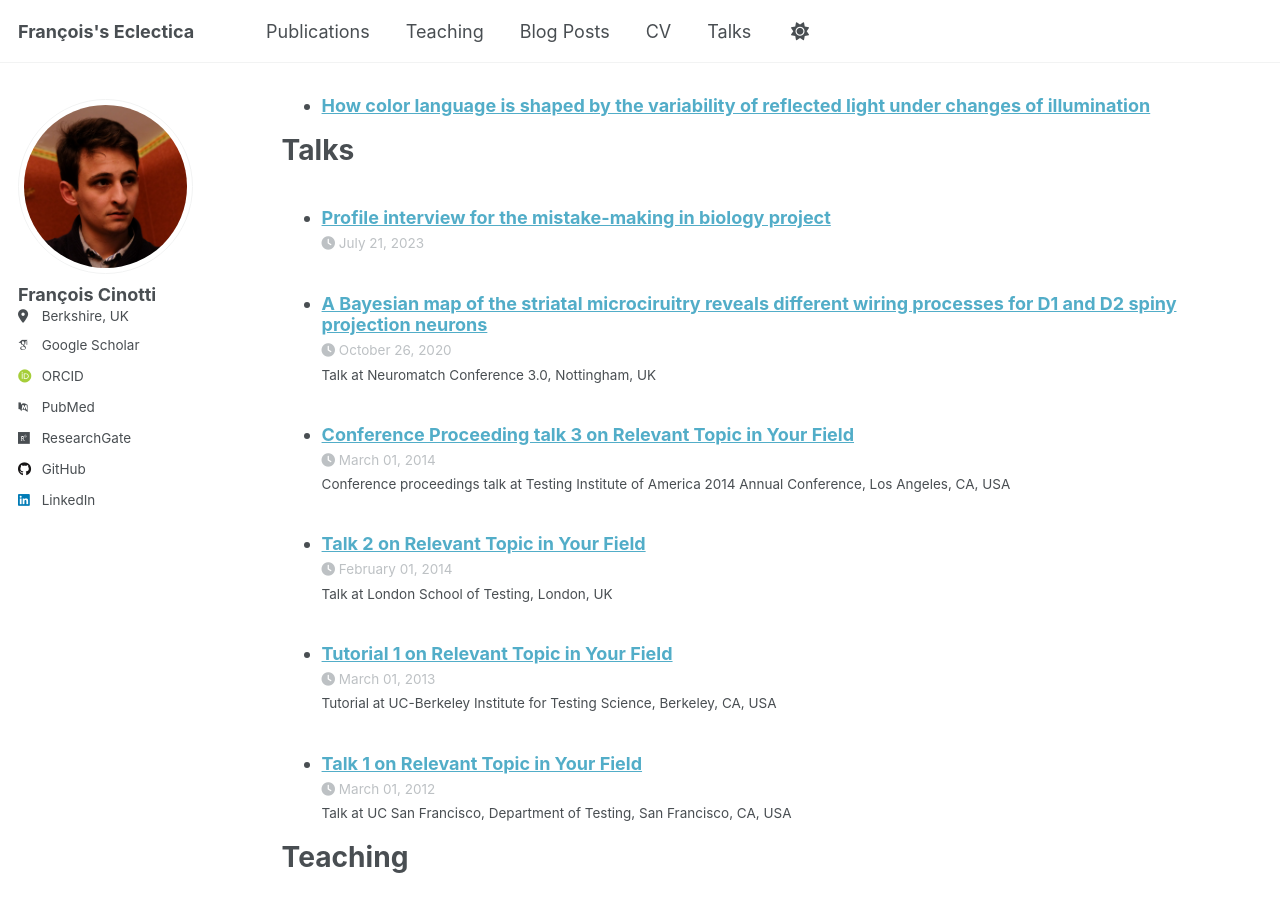
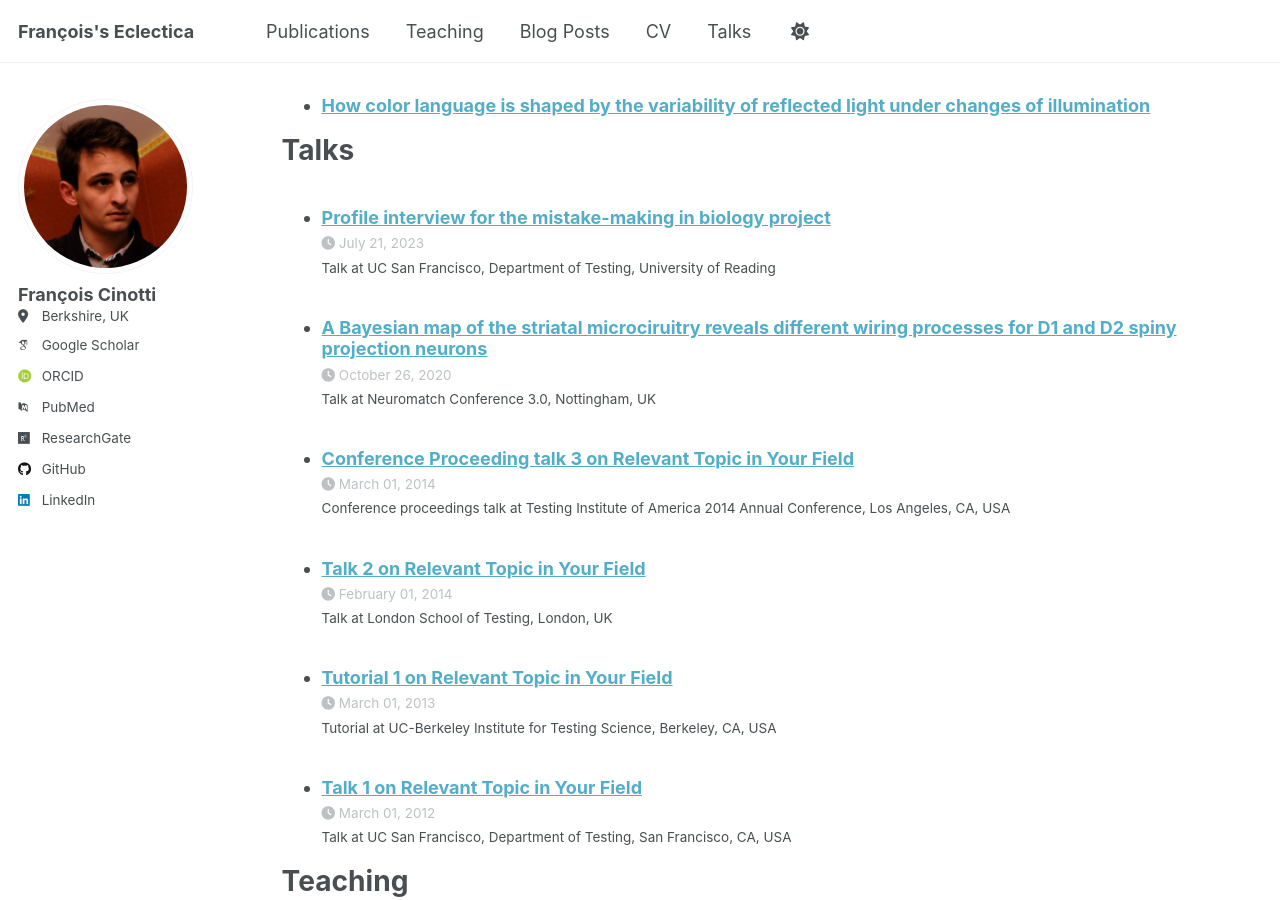
Before and after one commit to frct/frct.github.io, a Jekyll site: the page built from _pages/cv.md, in a window 1280 px wide and 900 px high, scrolled down 2293 px. Built offline with Jekyll 4.4.1, drawn with Linux system fonts in a browser that asks for light colours; some web fonts are replaced; a script that is not in the unit is left out.

Commit message:
Update 2023-07-21-profile.md

```diff
--- a/_talks/2023-07-21-profile.md
+++ b/_talks/2023-07-21-profile.md
@@ -4,6 +4,7 @@ collection: talks
 type: "Talk"
 permalink: /talks/2023-07-21-profile
 date: 2023-07-21
+venue: "UC San Francisco, Department of Testing"
 location: "University of Reading"
 ---
 
```
